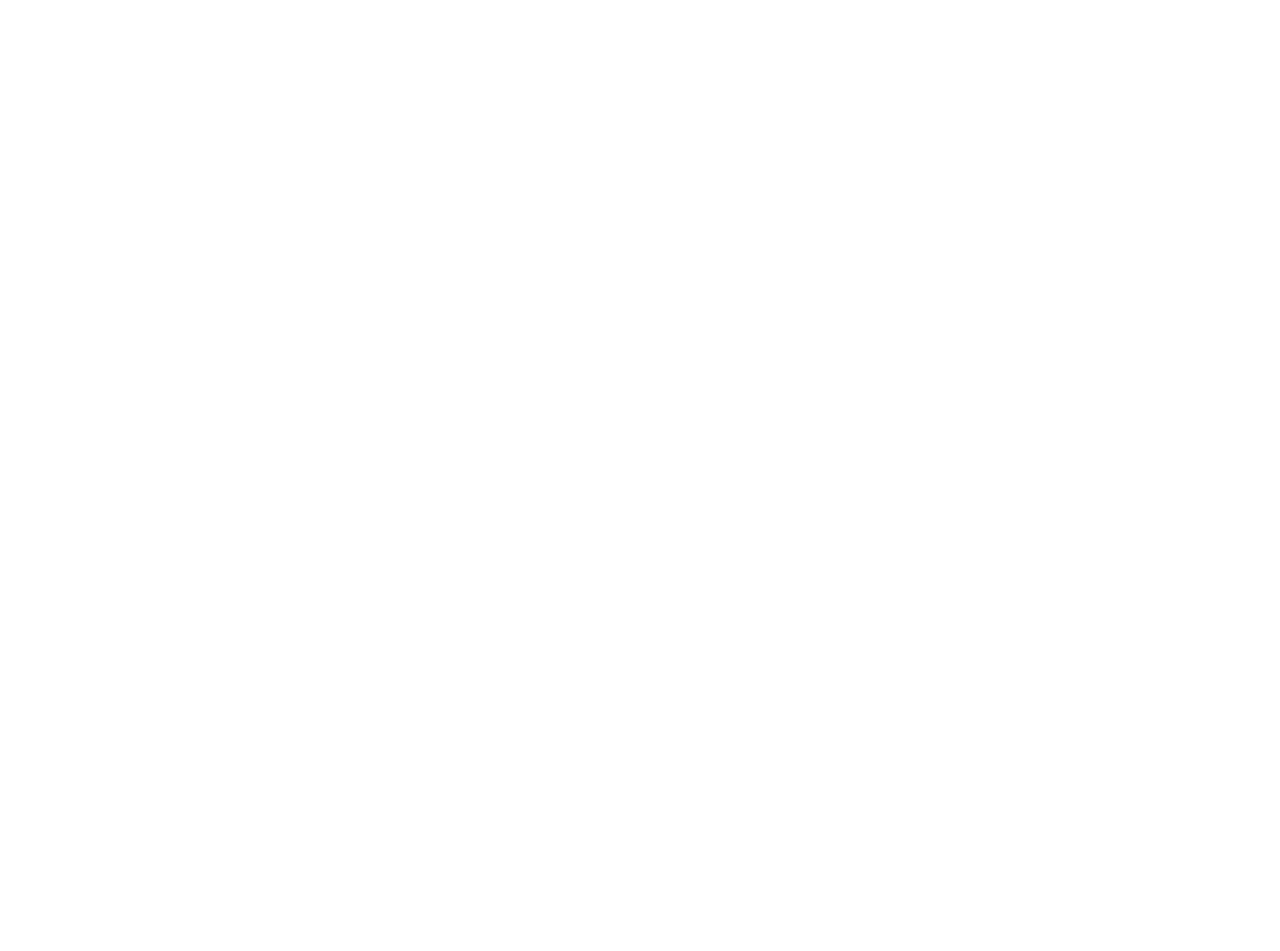
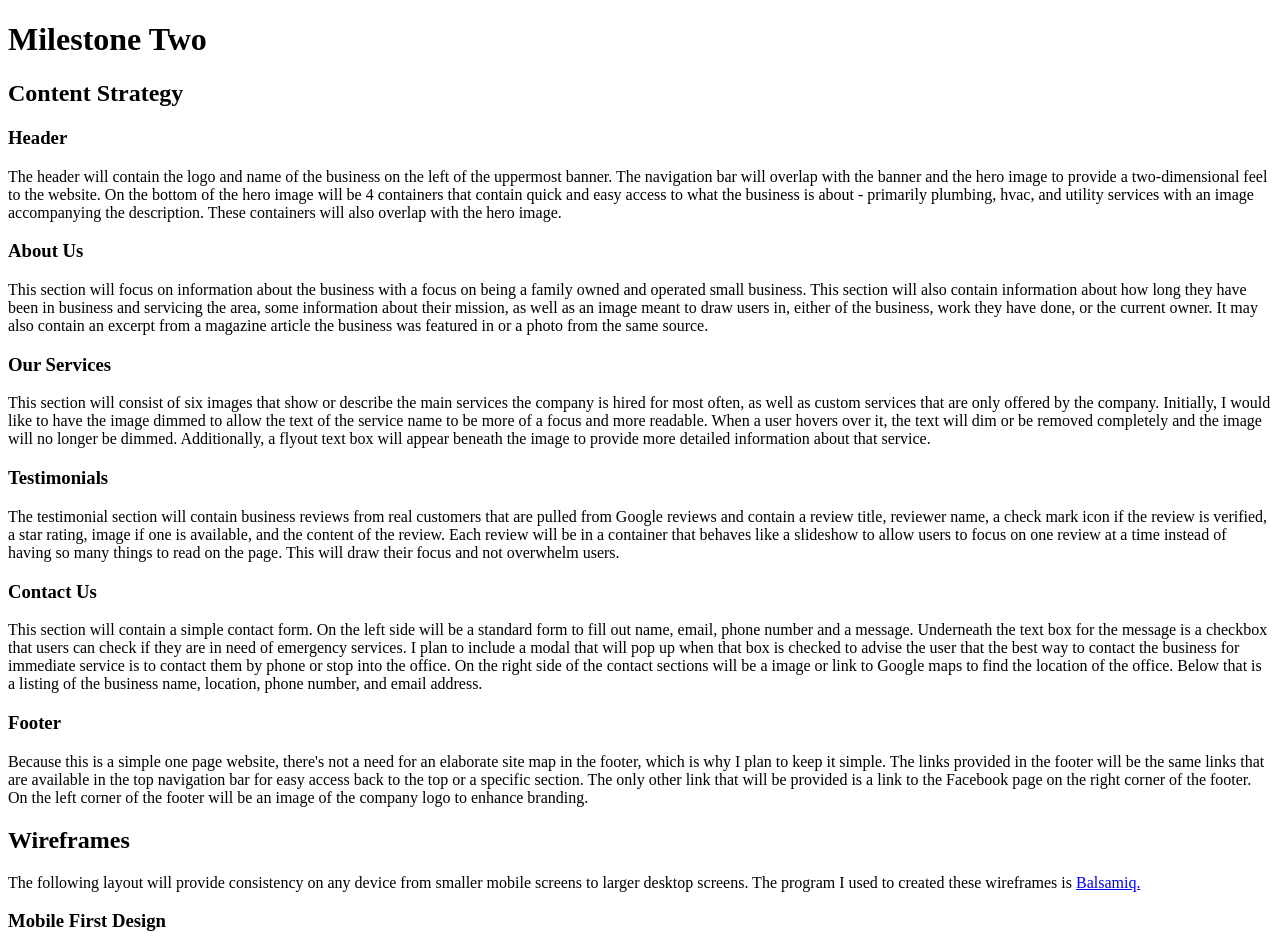
Before and after one commit to leighannbeck/jands-plumbing, a plain HTML site: page documentation/milestone-2.html in a window 1280 px wide. Shown: the top 951 px of the page. Before the commit the page ends 800 px from the top, so only its background shows below. Drawn offline with Linux system fonts and the light colour scheme.

Commit message:
completed milestone-2.html

```diff
--- a/documentation/milestone-2.html
+++ b/documentation/milestone-2.html
@@ -4,8 +4,97 @@
   <meta charset="UTF-8">
   <meta name="viewport" content="width=device-width, initial-scale=1.0">
   <title>Milestone Two</title>
+
+  <!-- style applied to make sure that the larger images can be viewed without needing to scroll horizontally. Style
+  applied in the head to be more economic than creating an additional stylesheet for one rule.
+   -->
+  <style>
+    img {
+      max-width: 100vw;
+    }
+  </style>
 </head>
 <body>
+<h1>Milestone Two</h1>
+<h2>Content Strategy</h2>
+<section>
+  <h3>Header</h3>
+  <p>
+    The header will contain the logo and name of the business on the left of the uppermost banner. The navigation bar
+    will overlap with the banner and the hero image to provide a two-dimensional feel to the website. On the bottom
+    of the hero image will be 4 containers that contain quick and easy access to what the business is about -
+    primarily plumbing, hvac, and utility services with an image accompanying the description. These containers will
+    also overlap with the hero image.
+  </p>
+</section>
 
+<section>
+  <h3>About Us</h3>
+  <p>
+    This section will focus on information about the business with a focus on being a family owned and operated small
+    business. This section will also contain information about how long they have been in business and servicing the
+    area, some information about their mission, as well as an image meant to draw users in, either of the business,
+    work they have done, or the current owner. It may also contain an excerpt from a magazine article the business
+    was featured in or a photo from the same source.
+  </p>
+</section>
+
+<section>
+  <h3>Our Services</h3>
+  <p>
+    This section will consist of six images that show or describe the main services the company is hired for most
+    often, as well as custom services that are only offered by the company. Initially, I would like to have the image
+    dimmed to allow the text of the service name to be more of a focus and more readable. When a user hovers over it,
+    the text will dim or be removed completely and the image will no longer be dimmed. Additionally, a flyout text box
+    will appear beneath the image to provide more detailed information about that service.
+  </p>
+</section>
+
+<section>
+  <h3>Testimonials</h3>
+  <p>
+    The testimonial section will contain business reviews from real customers that are pulled from Google reviews and
+    contain a review title, reviewer name, a check mark icon if the review is verified, a star rating, image if one
+    is available, and the content of the review. Each review will be in a container that behaves like a slideshow to
+    allow users to focus on one review at a time instead of having so many things to read on the page. This will draw
+    their focus and not overwhelm users.
+  </p>
+</section>
+
+<section>
+  <h3>Contact Us</h3>
+  <p>
+    This section will contain a simple contact form. On the left side will be a standard form to fill out name,
+    email, phone number and a message. Underneath the text box for the message is a checkbox that users can check if
+    they are in need of emergency services. I plan to include a modal that will pop up when that box is checked to
+    advise the user that the best way to contact the business for immediate service is to contact them by phone or
+    stop into the office. On the right side of the contact sections will be a image or link to Google maps to find
+    the location of the office. Below that is a listing of the business name, location, phone number, and email address.
+  </p>
+</section>
+
+<section>
+  <h3>Footer</h3>
+  <p>
+    Because this is a simple one page website, there's not a need for an elaborate site map in the footer, which is
+    why I plan to keep it simple. The links provided in the footer will be the same links that are available in the
+    top navigation bar for easy access back to the top or a specific section. The only other link that will be
+    provided is a link to the Facebook page on the right corner of the footer. On the left corner of the footer will
+    be an image of the company logo to enhance branding.
+  </p>
+</section>
+<h2>Wireframes</h2>
+<p>
+  The following layout will provide consistency on any device from smaller mobile screens to larger desktop screens.
+  The program I used to created these wireframes is <a href="https://balsamiq.com/">Balsamiq.</a>
+</p>
+<section>
+  <h3>Mobile First Design</h3>
+  <img src="../img/Mobile.jpg" alt="Mobile first wireframe">
+</section>
+<section>
+  <h3>Desktop Design</h3>
+  <img src="../img/Desktop.png" alt="Desktop wireframe">
+</section>
 </body>
 </html>
```
Also changed, not shown: img/Desktop.png (added), img/Mobile.jpg (added).
